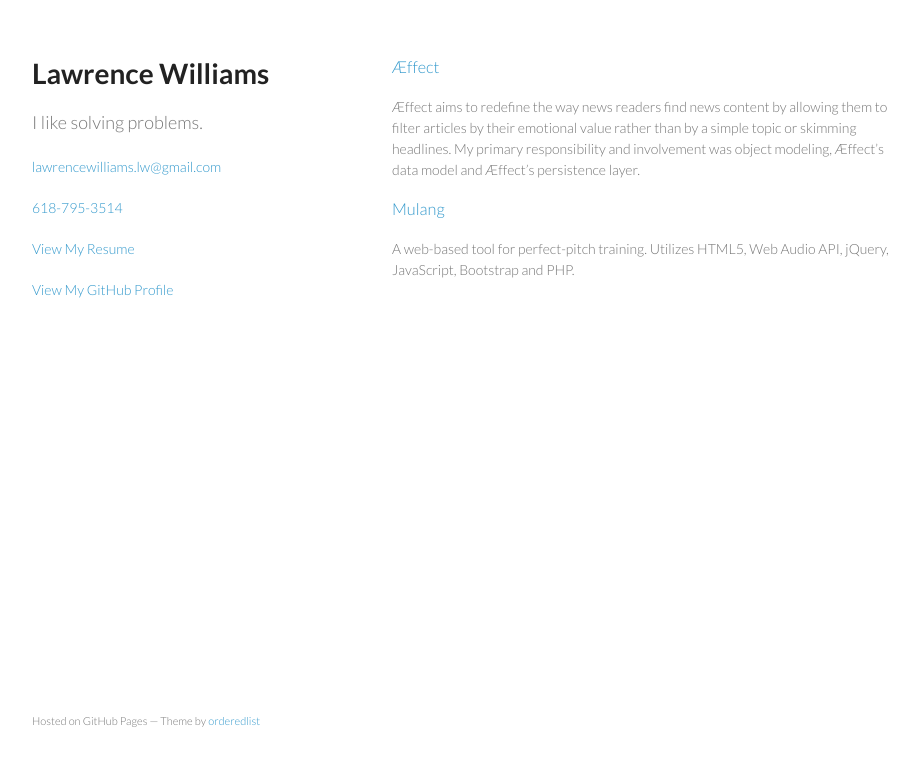
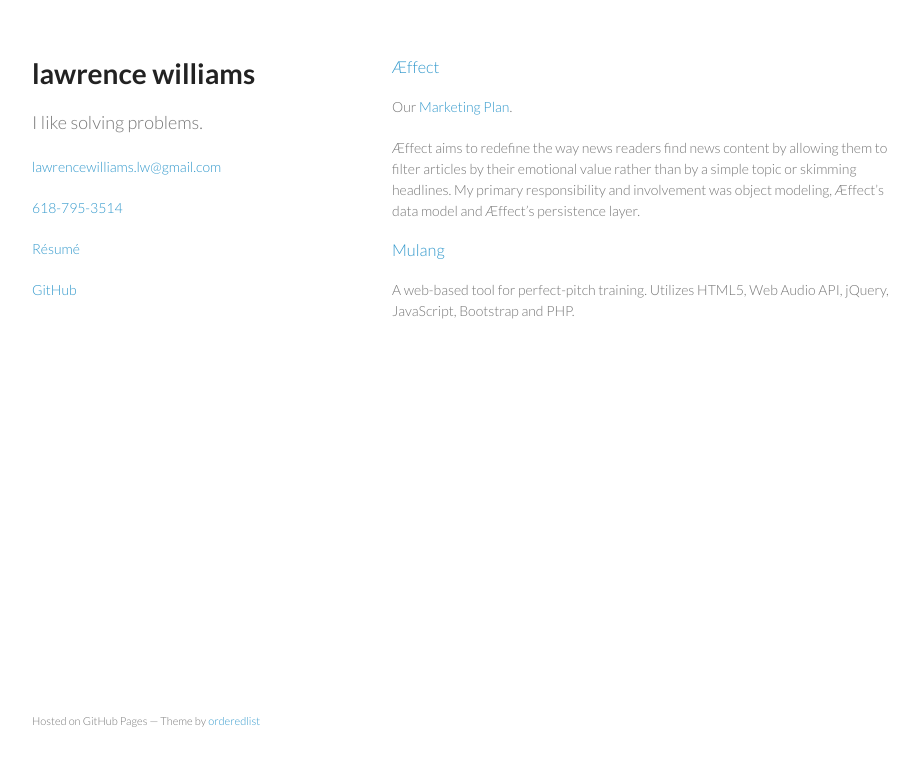
Before and after one commit to lawilli/lawilli.github.io, a plain HTML site: page index.html in a window 1280 px wide. Shown: the whole page, without its empty margins (178-1097 px from the left). Drawn offline with Linux system fonts and the light colour scheme.

Commit message:
Added marketing plan and made somethings more concise

```diff
--- a/index.html
+++ b/index.html
@@ -15,22 +15,21 @@
 <body>
 <div class="wrapper">
     <header>
-        <h1>Lawrence Williams</h1>
+        <h1>lawrence williams</h1>
 
         <p class="problem-statement">I like solving problems.</p>
         <p><a href="mailto:lawrencewilliams.lw@gmail.com">lawrencewilliams.lw@gmail.com</a></p>
         <p><a href="tel:+16187953514">618-795-3514</a></p>
-        <p class="view"><a href="./resume.pdf" alt="lawrence williams resume">View My Resume</a></p>
+        <p class="view"><a href="./resume.pdf" alt="lawrence williams resume">Résumé</a></p>
 
-        <p class="view"><a href="https://github.com/lawilli">View My GitHub Profile</a></p>
+        <p class="view"><a href="https://github.com/lawilli">GitHub</a></p>
 
     </header>
     <section>
-        <h3>
-            <a href="https://github.com/oriyentel/AEffect" aria-hidden="true">Æffect</h3></a>
+        <h3><a href="https://github.com/oriyentel/AEffect" aria-hidden="true">Æffect</a></h3>
+        <p>Our <a href="./AEffect-Marketing-Plan.pdf">Marketing Plan</a>.</p>
 
-        <p>Æffect aims to redefine the way news readers find news content by allowing them to filter articles by their emotional value rather than by a simple topic or skimming headlines. My primary responsibility and involvement was object modeling, Æffect’s data model and Æffect’s persistence layer.
-        </p>
+        <p>Æffect aims to redefine the way news readers find news content by allowing them to filter articles by their emotional value rather than by a simple topic or skimming headlines. My primary responsibility and involvement was object modeling, Æffect’s data model and Æffect’s persistence layer.</p>
 
         <h3><a href="https://github.com/lawilli/mulang" aria-hidden="true"></span>Mulang</h3></a>
 
```
Also changed, not shown: 1 other file.
